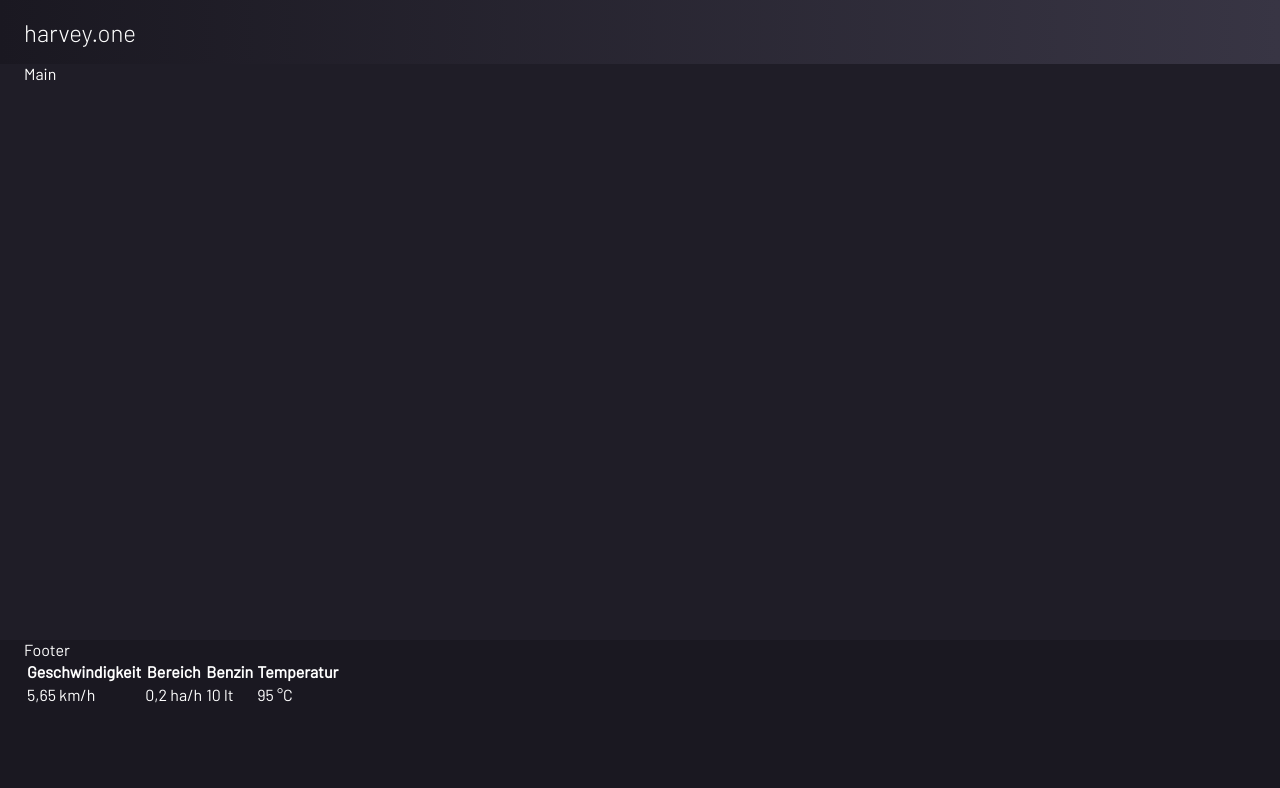
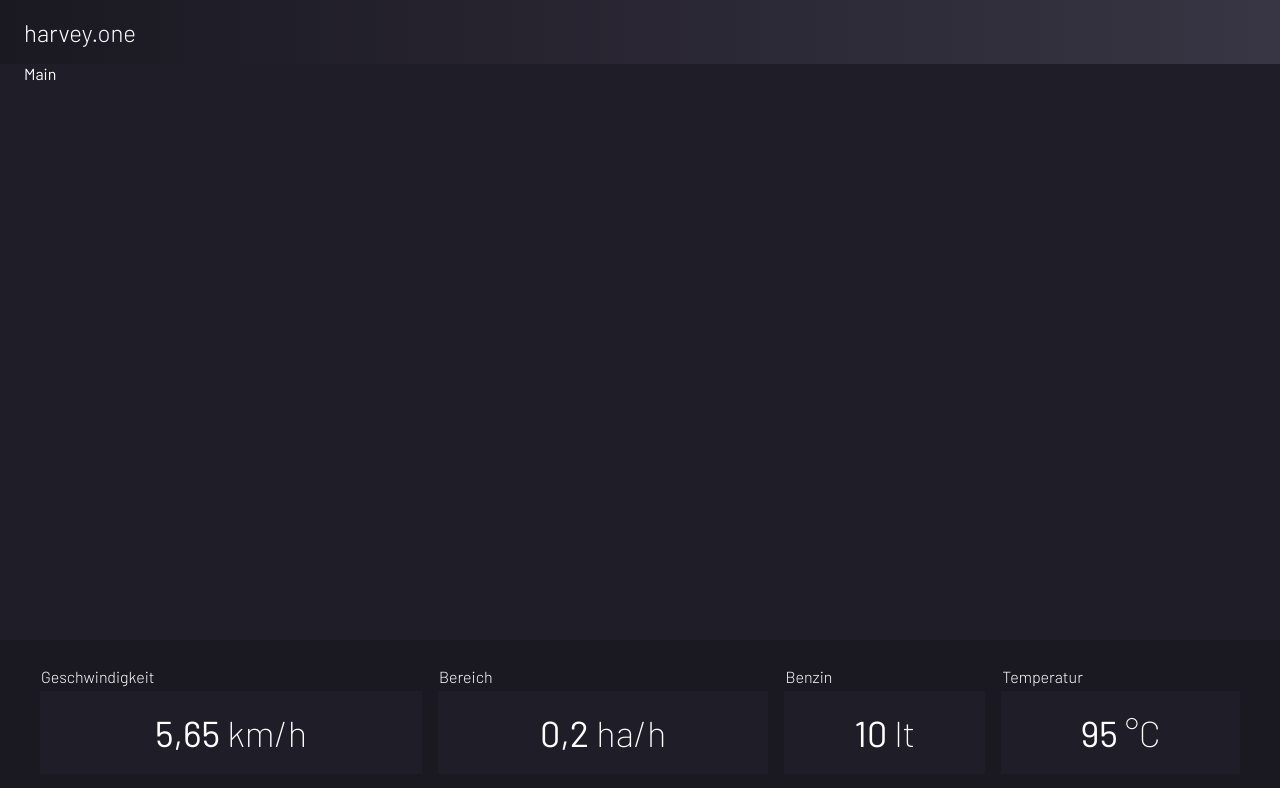
Before and after one commit to axlbert/harvey-control-panel, a React (Create React App) app: page / in a window 1280 px wide. Shown: the top 788 px of the page. Built offline with nearby package versions, Linux system fonts and the light colour scheme.

Commit message:
init footer component

```diff
--- a/public/index.html
+++ b/public/index.html
@@ -27,7 +27,7 @@
 
     <!-- Barlow font -->
     <link
-      href="https://fonts.googleapis.com/css?family=Barlow:300,400&display=swap"
+      href="https://fonts.googleapis.com/css?family=Barlow:200,300,400&display=swap"
       rel="stylesheet"
     >
 
--- a/src/App.css
+++ b/src/App.css
@@ -16,8 +16,3 @@
   height: calc(100vh - 14rem);
   background-color: rgb(31, 29, 39);
 }
-
-.App-Footer {
-  background-color: rgb(26, 24, 33);
-  height: 10rem;
-}
--- a/src/App.js
+++ b/src/App.js
@@ -2,6 +2,7 @@ import React from 'react';
 import { Container } from '@material-ui/core';
 
 import './App.css';
+import Footer from './Footer/Footer';
 
 function App() {
   return (
@@ -12,29 +13,7 @@ function App() {
       <main className="App-Main">
         <Container>Main</Container>
       </main>
-      <footer className="App-Footer">
-        <Container>
-          Footer
-          <table>
-            <thead>
-              <tr>
-                <th>Geschwindigkeit</th>
-                <th>Bereich</th>
-                <th>Benzin</th>
-                <th>Temperatur</th>
-              </tr>
-            </thead>
-            <tbody>
-              <tr>
-                <td>5,65 km/h</td>
-                <td>0,2  ha/h</td>
-                <td>10 lt</td>
-                <td>95 °C</td>
-              </tr>
-            </tbody>
-          </table>
-        </Container>
-      </footer>
+      <Footer />
     </div>
   );
 }
--- /dev/null
+++ b/src/Footer/Footer.css
@@ -0,0 +1,27 @@
+.Footer {
+  display: flex;
+  align-items: center;
+  background-color: rgb(26, 24, 33);
+  height: 10rem;
+  color: white;
+}
+
+.Footer-Table {
+  width: 100%;
+  border-spacing: 1rem .25rem;
+}
+
+.Footer-Th {
+  font-weight: 300;
+  text-align: left;
+}
+
+.Footer-Td {
+  padding: 1.25rem;
+  background-color: rgb(31, 29, 39);
+  font-size: 2.25rem;
+  text-align: center;
+}
+.Footer-Td_extraLight {
+  font-weight: 200;
+}
--- /dev/null
+++ b/src/Footer/Footer.js
@@ -0,0 +1,47 @@
+import React from 'react';
+import { Container } from '@material-ui/core';
+
+import './Footer.css';
+
+export default function Footer() {
+  return (
+    <footer className="Footer">
+      <Container>
+        <table className="Footer-Table">
+          <thead>
+            <tr>
+              <th className="Footer-Th">Geschwindigkeit</th>
+              <th className="Footer-Th">Bereich</th>
+              <th className="Footer-Th">Benzin</th>
+              <th className="Footer-Th">Temperatur</th>
+            </tr>
+          </thead>
+          <tbody>
+            <tr>
+              <td className="Footer-Td">
+                <span>5,65</span>
+                {' '}
+                <span className="Footer-Td_extraLight">km/h</span>
+              </td>
+              <td className="Footer-Td">
+                <span>0,2</span>
+                {' '}
+                <span className="Footer-Td_extraLight">ha/h</span>
+              </td>
+              <td className="Footer-Td">
+                <span>10</span>
+                {' '}
+                <span className="Footer-Td_extraLight">lt</span>
+              </td>
+              <td className="Footer-Td">
+                <span>95</span>
+                {' '}
+                <span className="Footer-Td_extraLight">°C</span>
+              </td>
+            </tr>
+          </tbody>
+        </table>
+      </Container>
+    </footer>
+  );
+}
```
